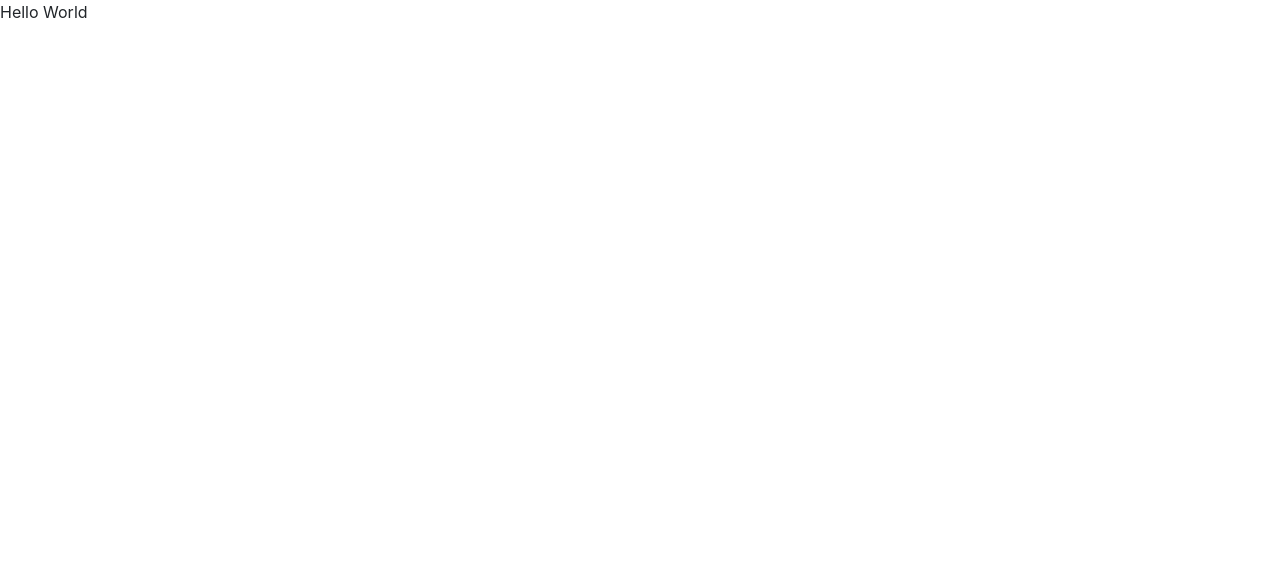
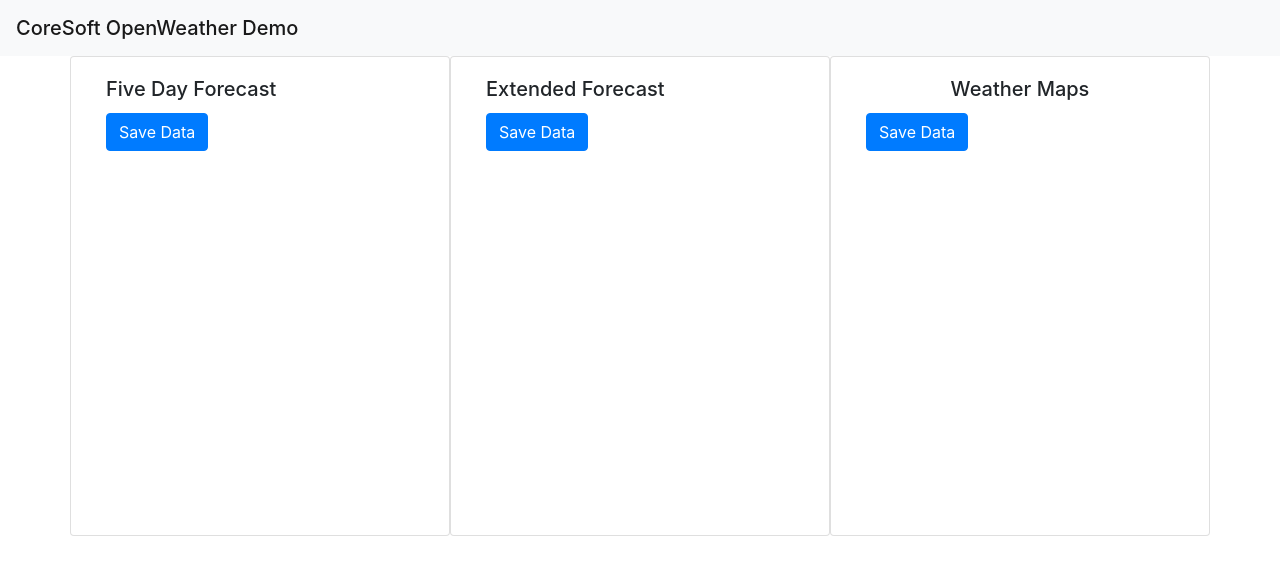
Before and after one commit to kylenewins/coresoft_openweather, a website: page public/index.html in a window 1280 px wide. Drawn offline with nearby package versions, Linux system fonts and the light colour scheme.

Commit message:
dummy front end

```diff
--- a/public/index.html
+++ b/public/index.html
@@ -8,6 +8,39 @@
         <script src="js/app.js"></script>
     </head>
     <body>
-        Hello World
+        <nav class="navbar navbar-light bg-light">
+            <span class="navbar-brand mb-0 h1">CoreSoft OpenWeather Demo</span>
+        </nav>
+
+        <div class = container>
+            <div class = "row">
+                    <div class="card col-md-4" id="fiveDay" style="height: 30rem;">
+                            <div class="card-body">
+                              <h5 class="card-title">Five Day Forecast</h5>
+                              <div id="fiveDayData"></div>
+                              <button class="btn btn-primary">Save Data</button>
+                            </div>
+                    </div>
+
+                    <div class="card col-md-4" id="extended">
+                            <div class="card-body">
+                              <h5 class="card-title">Extended Forecast</h5>
+                              <div id="extendedData"></div>
+                              <button class="btn btn-primary">Save Data</button>
+                            </div>
+                    </div>
+
+                    <div class="card col-md-4" id="maps">
+                            <div class="card-body">
+                              <h5 class="card-title text-center">Weather Maps</h5>
+                              <div id="mapData"></div>
+                              <button class="btn btn-primary">Save Data</button>
+                            </div>
+                    </div>
+
+            </div>
+
+        </div>
+
     </body>
 </html>
```
